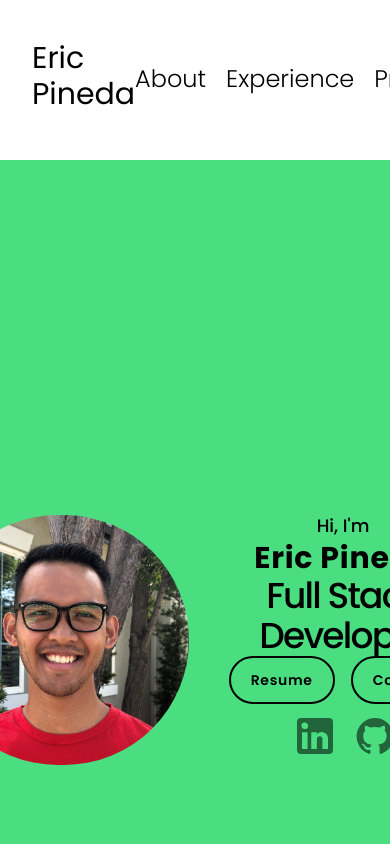
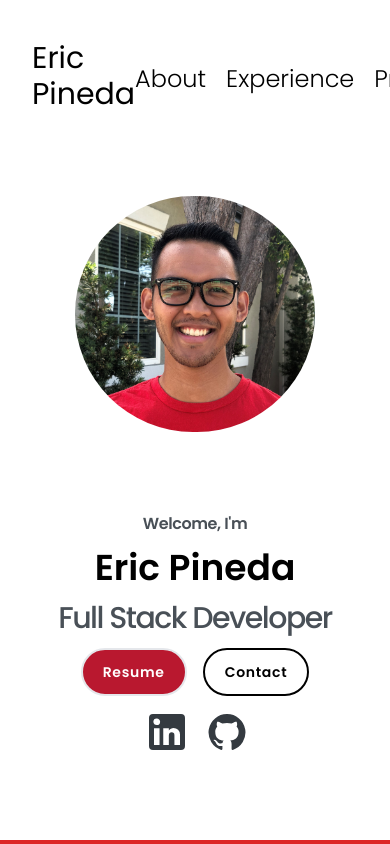
Before and after one commit to ericvpineda/portfolio-website, a Next.js app: page / in a window 390 px wide. Shown: the top 844 px of the page. Built offline with nearby package versions, Linux system fonts and the light colour scheme; no server answers.

Commit message:
updated -- hero component styles, resume upload, responsiveness

```diff
--- a/components/Hero.jsx
+++ b/components/Hero.jsx
@@ -6,23 +6,23 @@ import Image from "next/image"
 
 export default function Hero() {
   return (
-    <div className="section bg-green-400">
-      <div className="flex justify-center items-center gap-10">
-        <Image className="max-h-64 max-w-[16rem] rounded-full" src={selfImage} alt="self" />
+    <div className="section">
+      <div className="flex flex-col md:flex-row justify-center items-center gap-20">
+        <Image className="hero_image_profile" src={selfImage} alt="self" />
         <div className="text-center">
-          <p className="font-medium text-lg">Hi, I'm</p>
+          <p className="font-semibold text-md md:font-medium md:text-lg text-[#495057] tracking-tight">Welcome, I'm</p>
           <p className="header_title">Eric Pineda</p>
-          <p className="font-medium text-4xl tracking-tighter">Full Stack Developer</p>
-          <div className="flex justify-center gap-4">
-            <button className="hero_button">Resume</button>
-            <button className="hero_button">Contact</button>
+          <p className="mb-3 md:mb-4 font-medium text-3xl md:text-4xl tracking-tighter text-[#495057]">Full Stack Developer</p>
+          <div className="mb-1 flex justify-center gap-4">
+            <a href="/files/resume.pdf" className="hero_button bg-[#b9182f] hover:bg-[#9e2a2b] text-white">Resume</a>
+            <a href="#contact" className="hero_button border-black hover:text-white hover:bg-black">Contact</a>
           </div>
           <div>
-            <IconButton>
-              <LinkedInIcon sx={{ height: "3rem", width: "3rem" }} />
+            <IconButton href="https://www.linkedin.com/in/ericvpineda">
+              <LinkedInIcon sx={{ height: "3rem", width: "3rem", color: "#343a40" }} />
             </IconButton>
-            <IconButton>
-              <GitHubIcon sx={{ height: "2.5rem", width: "2.5rem" }} />
+            <IconButton href="https://github.com/ericvpineda">
+              <GitHubIcon sx={{ height: "2.5rem", width: "2.5rem", color: "#343a40" }} />
             </IconButton>
           </div>
         </div>
--- a/styles/globals.css
+++ b/styles/globals.css
@@ -14,15 +14,19 @@ html, body, #root {
 }
 
 .hero_button {
-    @apply font-semibold text-sm border-2 border-black rounded-full py-3 px-5 tracking-wider
+    @apply cursor-pointer font-semibold text-sm border-2 rounded-full py-3 px-5 tracking-wider
+}
+
+.hero_image_profile {
+    @apply max-h-[15rem] max-w-[15rem] sm:max-h-[18rem] sm:max-w-[18rem] md:max-h-[21rem] md:max-w-[21rem] lg:max-h-[24rem] lg:max-w-[24rem] w-full rounded-full
 }
 
 .header_title {
-    @apply font-bold text-3xl tracking-wide
+    @apply my-3 md:my-4 font-semibold text-4xl sm:text-5xl tracking-normal
 }
 
 .section {
-    @apply flex justify-center items-center w-full h-[60rem]
+    @apply flex justify-center items-center w-full h-[40rem] md:-mt-14 mb-10
 }
 
 .section_text {
```
Also changed, not shown: 1 other file (tests, documents, lock files or other folders).
